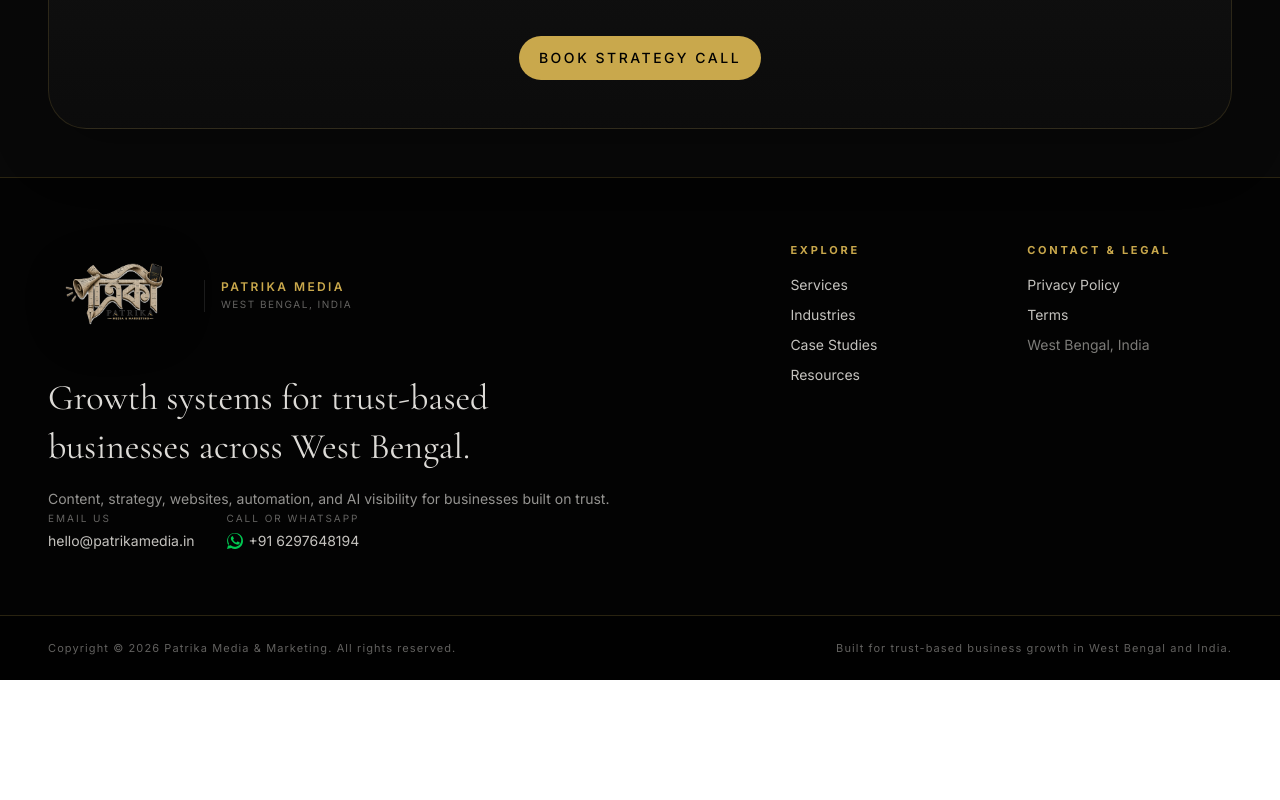
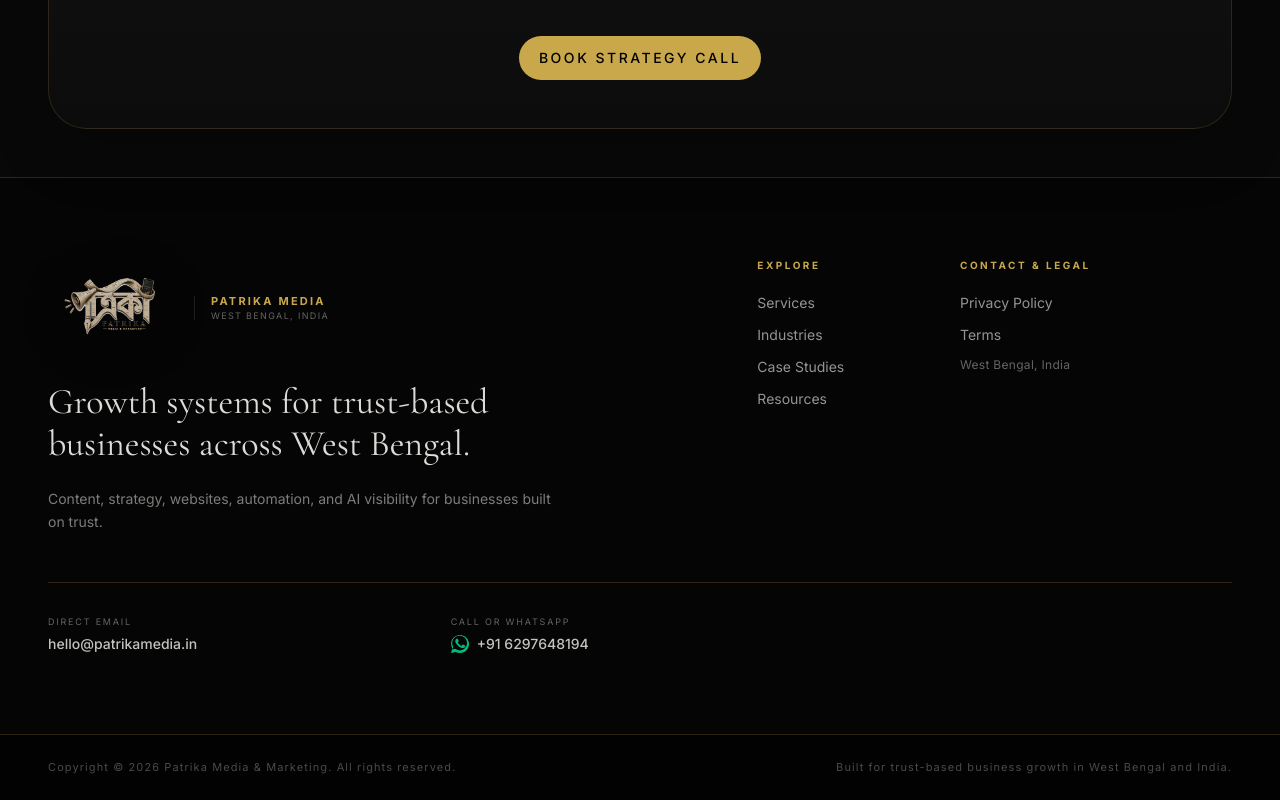
Before and after one commit to webgurdians/Patrika, a Next.js app: page / in a window 1280 px wide. Shown: the part 7391-8191 px from the top of the page. Before the commit the page ends 8071 px from the top, so only its background shows below. Built offline with nearby package versions, Linux system fonts and the light colour scheme; no server answers.

Commit message:
Complete redesign of footer to fix lopsided visual alignment and layout lopsidedness

```diff
--- a/src/components/site/footer.tsx
+++ b/src/components/site/footer.tsx
@@ -6,72 +6,84 @@ export function Footer() {
   const year = new Date().getFullYear();
 
   return (
-    <footer className="border-t border-white/10 bg-[#030303] text-foreground/80">
-      <div className="section-shell py-16">
-        <div className="grid gap-12 lg:grid-cols-[1.2fr_0.8fr] lg:gap-20">
-          <div className="flex flex-col justify-between space-y-8 lg:space-y-0">
+    <footer className="border-t border-white/8 bg-[#050505] text-foreground/80">
+      <div className="section-shell py-16 sm:py-20">
+        <div className="grid gap-12 lg:grid-cols-12 lg:gap-8">
+          {/* Brand Column - Spans 6 columns on large screens */}
+          <div className="lg:col-span-6 flex flex-col justify-between space-y-8">
+            <div className="space-y-6">
+              <div className="flex items-center gap-4">
+                <BrandMark glow={false} className="w-[110px] shrink-0 sm:w-[130px]" />
+                <div className="h-6 w-px bg-white/10" />
                 <div>
-              <div className="mb-6 flex items-center gap-4">
-                <BrandMark glow={false} className="w-[120px] shrink-0 sm:w-[140px]" />
-                <div className="h-8 w-px bg-white/10" />
-                <div className="space-y-0.5">
-                  <p className="text-xs font-semibold uppercase tracking-[0.2em] text-gold">Patrika Media</p>
-                  <p className="text-[10px] uppercase tracking-[0.15em] text-foreground/40">
+                  <p className="text-[11px] font-bold uppercase tracking-[0.2em] text-gold leading-none">Patrika Media</p>
+                  <p className="mt-1 text-[9px] uppercase tracking-[0.15em] text-foreground/40 leading-none">
                     West Bengal, India
                   </p>
                 </div>
               </div>
-              <p className="max-w-xl font-serif text-3xl leading-snug text-foreground/90 sm:text-4xl">
+              <h2 className="font-serif text-3xl sm:text-4xl leading-[1.15] text-foreground/90 max-w-xl">
                 Growth systems for trust-based businesses across West Bengal.
-              </p>
-              <p className="mt-4 max-w-xl text-sm leading-relaxed text-foreground/60">
+              </h2>
+              <p className="max-w-lg text-sm leading-relaxed text-foreground/50">
                 Content, strategy, websites, automation, and AI visibility for businesses built on trust.
               </p>
             </div>
+          </div>
 
-            <div className="flex flex-wrap gap-8 text-sm">
-              <div>
-                <p className="text-[10px] uppercase tracking-[0.2em] text-foreground/40 mb-1.5">Email Us</p>
-                <a href={`mailto:${siteConfig.email}`} className="text-foreground/80 transition-colors duration-200 hover:text-gold">
+          {/* Spacer for layout balance */}
+          <div className="hidden lg:block lg:col-span-1" />
+
+          {/* Navigation Links Column */}
+          <div className="lg:col-span-2 space-y-5">
+            <p className="text-[10px] font-bold uppercase tracking-[0.25em] text-gold">Explore</p>
+            <nav className="flex flex-col space-y-3 text-sm">
+              <Link href="/services" className="transition-colors duration-200 hover:text-gold w-fit text-foreground/60 hover:text-foreground/90">Services</Link>
+              <Link href="/industries" className="transition-colors duration-200 hover:text-gold w-fit text-foreground/60 hover:text-foreground/90">Industries</Link>
+              <Link href="/case-studies" className="transition-colors duration-200 hover:text-gold w-fit text-foreground/60 hover:text-foreground/90">Case Studies</Link>
+              <Link href="/resources" className="transition-colors duration-200 hover:text-gold w-fit text-foreground/60 hover:text-foreground/90">Resources</Link>
+            </nav>
+          </div>
+
+          {/* Legal / Location Column */}
+          <div className="lg:col-span-3 space-y-5">
+            <p className="text-[10px] font-bold uppercase tracking-[0.25em] text-gold">Contact & Legal</p>
+            <nav className="flex flex-col space-y-3 text-sm">
+              <Link href="/privacy-policy" className="transition-colors duration-200 hover:text-gold w-fit text-foreground/60 hover:text-foreground/90">Privacy Policy</Link>
+              <Link href="/terms" className="transition-colors duration-200 hover:text-gold w-fit text-foreground/60 hover:text-foreground/90">Terms</Link>
+              <span className="text-foreground/40 text-xs tracking-wide">{siteConfig.location}</span>
+            </nav>
+          </div>
+        </div>
+
+        {/* Contact Info Row - Anchored below main content with clear separation */}
+        <div className="mt-12 pt-8 border-t border-white/5 grid gap-6 sm:grid-cols-2 lg:grid-cols-3">
+          <div className="space-y-1.5">
+            <p className="text-[9px] uppercase tracking-[0.2em] text-foreground/40">Direct Email</p>
+            <a href={`mailto:${siteConfig.email}`} className="text-sm font-medium text-foreground/80 transition-colors duration-200 hover:text-gold block">
               {siteConfig.email}
             </a>
           </div>
-              <div>
-                <p className="text-[10px] uppercase tracking-[0.2em] text-foreground/40 mb-1.5">Call or WhatsApp</p>
-                <a href="https://wa.me/916297648194" target="_blank" rel="noopener noreferrer" className="text-foreground/80 transition-colors duration-200 hover:text-gold flex items-center gap-1.5">
-                  <svg className="h-4 w-4 fill-current text-green-500" viewBox="0 0 24 24">
+          <div className="space-y-1.5">
+            <p className="text-[9px] uppercase tracking-[0.2em] text-foreground/40">Call or WhatsApp</p>
+            <a
+              href="https://wa.me/916297648194"
+              target="_blank"
+              rel="noopener noreferrer"
+              className="text-sm font-medium text-foreground/80 transition-colors duration-200 hover:text-gold flex items-center gap-2"
+            >
+              <svg className="h-4.5 w-4.5 fill-current text-emerald-500 shrink-0" viewBox="0 0 24 24">
                 <path d="M.057 24l1.687-6.163c-1.041-1.804-1.588-3.849-1.587-5.946C.06 5.348 5.397.01 12.008.01c3.202.001 6.212 1.246 8.477 3.514 2.266 2.268 3.507 5.28 3.505 8.484-.004 6.657-5.34 11.997-11.953 11.997-2.005-.001-3.973-.502-5.724-1.457L0 24zm6.59-4.846c1.6.95 3.188 1.449 4.825 1.451 5.436 0 9.86-4.42 9.864-9.864.002-2.637-1.023-5.116-2.887-6.98a9.808 9.808 0 0 0-6.983-2.875c-5.433 0-9.859 4.42-9.863 9.863-.001 1.716.463 3.39 1.343 4.873l-.99 3.619 3.706-.972zm11.758-5.326c-.328-.164-1.944-.959-2.242-1.068-.298-.11-.515-.164-.73.164-.216.328-.836 1.068-1.025 1.286-.19.217-.378.246-.706.082-.328-.164-1.386-.51-2.64-1.627-.975-.87-1.633-1.946-1.824-2.274-.19-.328-.02-.505.143-.668.147-.146.328-.382.492-.574.164-.19.219-.328.328-.547.11-.219.055-.411-.027-.574-.082-.164-.73-1.752-1.002-2.408-.265-.636-.53-.55-.73-.56-.19-.01-.41-.01-.628-.01-.219 0-.574.082-.876.411-.301.328-1.15 1.123-1.15 2.739 0 1.616 1.177 3.177 1.341 3.397.164.22 2.316 3.537 5.611 4.961.783.339 1.396.541 1.873.692.787.25 1.503.215 2.069.13.63-.094 1.944-.795 2.217-1.56.273-.767.273-1.424.19-1.56-.082-.136-.298-.218-.626-.382z"/>
               </svg>
-                  {siteConfig.phone}
+              <span>{siteConfig.phone}</span>
             </a>
           </div>
         </div>
       </div>
 
-          <div className="grid gap-8 sm:grid-cols-2 pt-8 border-t border-white/10 lg:border-t-0 lg:pt-0">
-            <div className="space-y-4">
-              <p className="text-[11px] font-bold uppercase tracking-[0.25em] text-gold">Explore</p>
-              <nav className="flex flex-col space-y-2.5 text-sm">
-                <Link href="/services" className="transition-colors duration-200 hover:text-gold w-fit">Services</Link>
-                <Link href="/industries" className="transition-colors duration-200 hover:text-gold w-fit">Industries</Link>
-                <Link href="/case-studies" className="transition-colors duration-200 hover:text-gold w-fit">Case Studies</Link>
-                <Link href="/resources" className="transition-colors duration-200 hover:text-gold w-fit">Resources</Link>
-              </nav>
-            </div>
-            <div className="space-y-4">
-              <p className="text-[11px] font-bold uppercase tracking-[0.25em] text-gold">Contact & Legal</p>
-              <nav className="flex flex-col space-y-2.5 text-sm">
-                <Link href="/privacy-policy" className="transition-colors duration-200 hover:text-gold w-fit">Privacy Policy</Link>
-                <Link href="/terms" className="transition-colors duration-200 hover:text-gold w-fit">Terms</Link>
-                <span className="text-foreground/50">{siteConfig.location}</span>
-              </nav>
-            </div>
-          </div>
-        </div>
-      </div>
-
-      <div className="border-t border-white/10 bg-[#010101]">
-        <div className="section-shell py-6 flex flex-col gap-4 text-[11px] tracking-[0.1em] text-foreground/40 sm:flex-row sm:items-center sm:justify-between">
+      {/* Bottom Bar */}
+      <div className="border-t border-white/5 bg-[#020202]">
+        <div className="section-shell py-6 flex flex-col gap-4 text-[11px] tracking-[0.1em] text-foreground/30 sm:flex-row sm:items-center sm:justify-between">
           <p>Copyright © {year} Patrika Media & Marketing. All rights reserved.</p>
           <p>Built for trust-based business growth in West Bengal and India.</p>
         </div>
```
Lines whose indentation alone changed are shown as unchanged.
